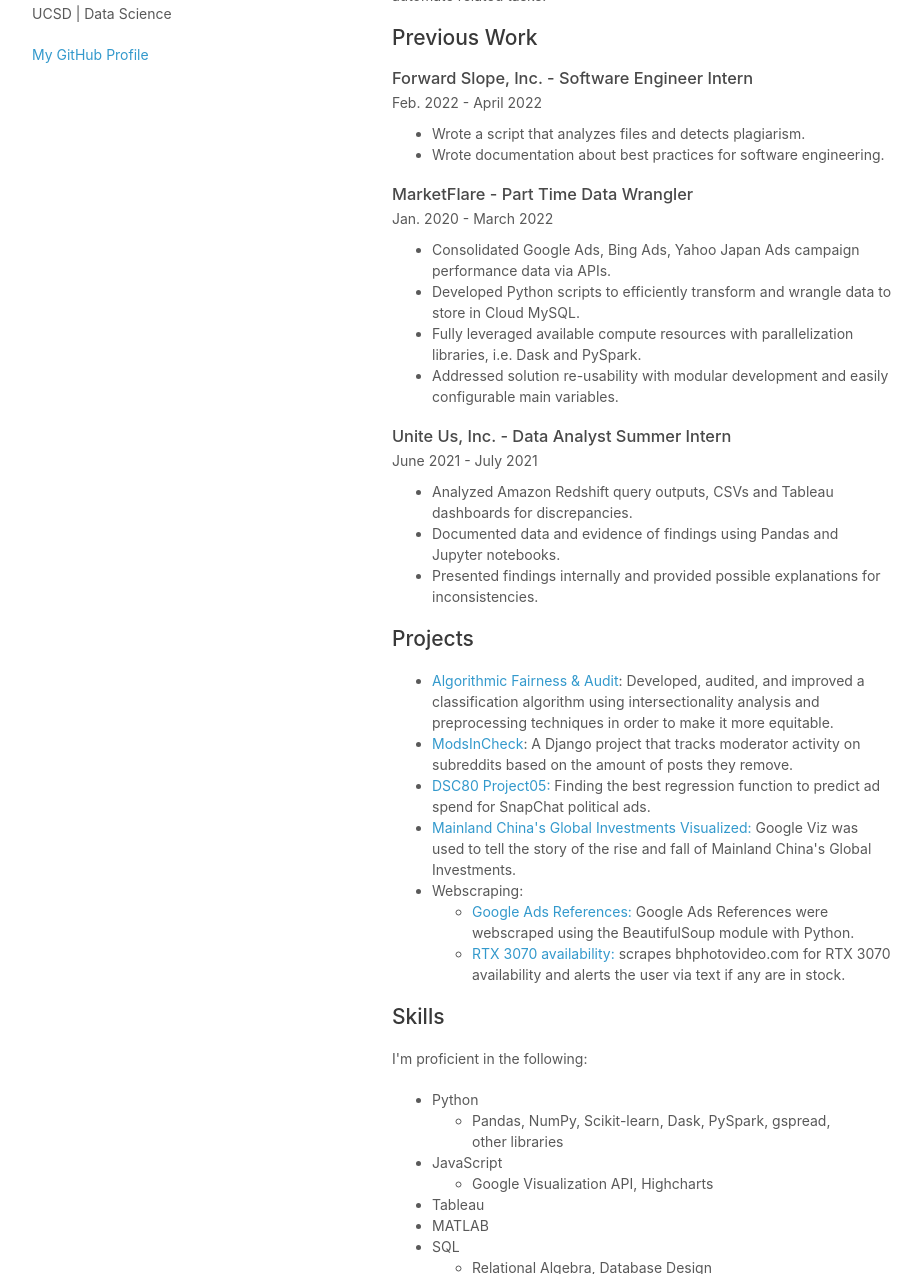
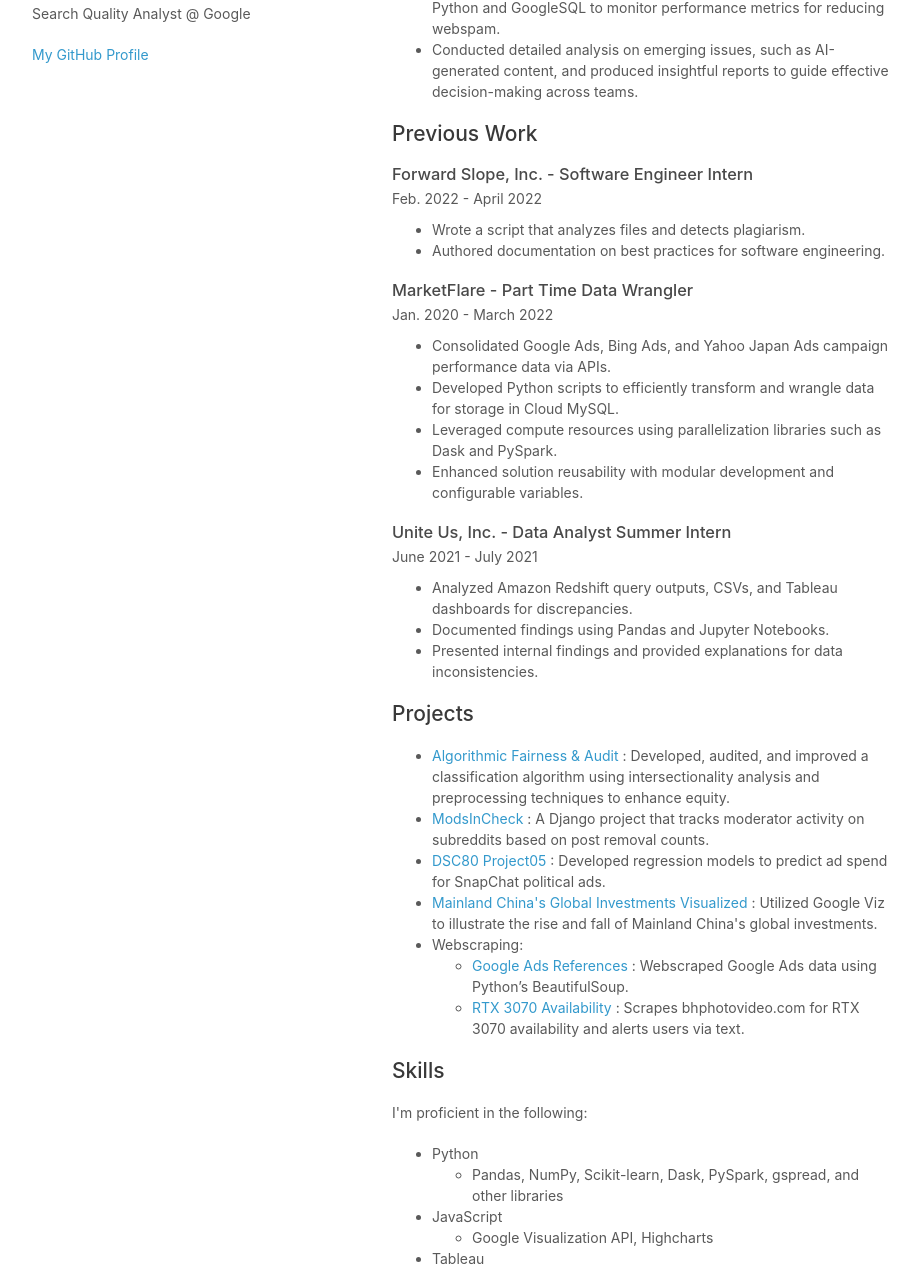
Before and after one commit to davamini/davamini.github.io, a plain HTML site: page index.html in a window 1280 px wide. Shown: the part 430-1704 px from the top of the page, without its empty margins (178-1100 px from the left). Drawn offline with Linux system fonts and the light colour scheme.

Commit message:
updated text and refined html

```diff
--- a/index.html
+++ b/index.html
@@ -1,79 +1,133 @@
 <!doctype html>
-<html>
+<html lang="en">
   <head>
     <meta charset="utf-8">
-    <meta http-equiv="X-UA-Compatible" content="chrome=1">
+    <meta name="viewport" content="width=device-width, initial-scale=1.0">
     <title>Data Science Portfolio | David Aminifard</title>
     <link rel="canonical" href="https://davamini.com/" />
     <link rel="stylesheet" href="stylesheets/styles.css" />
     <link rel="stylesheet" href="stylesheets/pygment_trac.css" />
-    <meta name="viewport" content="width=device-width">
   </head>
   <body>
     <div class="wrapper">
       <header>
-        <img src="profile.jpg">
+        <img src="profile.jpg" alt="Profile photo of David Aminifard">
         <h1>David Aminifard</h1>
-        <p>UCSD | Data Science</p>
-        <a href="https://github.com/davamini" target="_blank" class="outbound_link">My GitHub Profile</a>
+        <p>Search Quality Analyst @ Google</p>
+        <a href="https://github.com/davamini" target="_blank" rel="noopener noreferrer" class="outbound_link">
+          My GitHub Profile
+        </a>
       </header>
 
+      <main>
         <section>
-
           <h2>About me</h2>
-
           <p>
-          I'm a recent graduate from the University of California San Diego and I'm interested in improving the quality, accessibility, and movement of information.
+            I'm a Search Quality Analyst at Google and a recent graduate from the University of California San Diego with a passion for improving the quality, accessibility, and movement of information.
+          </p>
+          <p>
+            As an undergraduate Data Science student, I learned how to use various tools to deeply understand data and visualize it clearly. The curriculum included advanced data structures, integral Computer Science topics, Statistics, Linear Algebra, and Calculus.
           </p>
 
-        <p>
-          As an undergraduate Data Science student, I learned how to use various tools to deeply understand the meaning of data and to visualize it clearly. Along with advanced data structures and integral Computer Science topics, the curriculum included Statistics, Linear Algebra, and Calculus.
-        </p>
-
-        <h2>Data Federation, Analysis & Reporting</h2>
-        <p>
-          Current projects involve the use of Python, Pandas, MySQL, Google Sheets, and various API integrations to consolidate data from Google Ads, Bing Ads, and Yahoo Japan. The goal of these projects is to enhance current multi-channel digital marketing performance reporting and to fully automate related tasks.
-        </p>
+          <h2>Current Work</h2>
+          <article>
+            <h3>Google - Search Quality Analyst</h3>
+            <div class="date_text">June 2022 - Present</div>
+            <ul>
+              <li>
+                Analyzed and prevented manipulation of ranking signals.
+              </li>
+              <li>
+                Developed comprehensive dashboards and visualizations using Python and GoogleSQL to monitor performance metrics for reducing webspam.
+              </li>
+              <li>
+                Conducted detailed analysis on emerging issues, such as AI-generated content, and produced insightful reports to guide effective decision-making across teams.
+              </li>
+            </ul>
+          </article>
 
           <h2>Previous Work</h2>
-
+          <article>
             <h3>Forward Slope, Inc. - Software Engineer Intern</h3>
             <div class="date_text">Feb. 2022 - April 2022</div>
             <ul>
-            <li><a>Wrote a script that analyzes files and detects plagiarism.</a></li>
-            <li><a>Wrote documentation about best practices for software engineering.</a></li>
+              <li>
+                Wrote a script that analyzes files and detects plagiarism.
+              </li>
+              <li>
+                Authored documentation on best practices for software engineering.
+              </li>
             </ul>
+          </article>
+          <article>
             <h3>MarketFlare - Part Time Data Wrangler</h3>
             <div class="date_text">Jan. 2020 - March 2022</div>
             <ul>
-            <li><a>Consolidated Google Ads, Bing Ads, Yahoo Japan Ads campaign performance data via APIs.</a></li>
-            <li><a>Developed Python scripts to efficiently transform and wrangle data to store in Cloud MySQL.</a></li>
-            <li><a>Fully leveraged available compute resources with parallelization libraries, i.e. Dask and PySpark.</a></li>
-            <li><a>Addressed solution re-usability with modular development and easily configurable main variables.</a></li>
+              <li>
+                Consolidated Google Ads, Bing Ads, and Yahoo Japan Ads campaign performance data via APIs.
+              </li>
+              <li>
+                Developed Python scripts to efficiently transform and wrangle data for storage in Cloud MySQL.
+              </li>
+              <li>
+                Leveraged compute resources using parallelization libraries such as Dask and PySpark.
+              </li>
+              <li>
+                Enhanced solution reusability with modular development and configurable variables.
+              </li>
             </ul>
-
+          </article>
+          <article>
             <h3>Unite Us, Inc. - Data Analyst Summer Intern</h3>
             <div class="date_text">June 2021 - July 2021</div>
             <ul>
-          <li><a>Analyzed Amazon Redshift query outputs, CSVs and Tableau dashboards for discrepancies.</a></li>
-          <li><a>Documented data and evidence of findings using Pandas and Jupyter notebooks.</a></li>
-          <li><a>Presented findings internally and provided possible explanations for inconsistencies.</a></li>
+              <li>
+                Analyzed Amazon Redshift query outputs, CSVs, and Tableau dashboards for discrepancies.
+              </li>
+              <li>
+                Documented findings using Pandas and Jupyter Notebooks.
+              </li>
+              <li>
+                Presented internal findings and provided explanations for data inconsistencies.
+              </li>
             </ul>
+          </article>
 
           <h2>Projects</h2>
-
           <ul>
-          <li><a href="https://github.com/davamini/algo_fairness/blob/main/algo_audit.ipynb" target="_blank" class="outbound_link" >Algorithmic Fairness & Audit</a>:  Developed, audited, and improved a classification algorithm using intersectionality analysis and preprocessing techniques in order to make it more equitable.</li>
-          <li><a href="https://github.com/davamini/modsincheck_public" target="_blank" class="outbound_link">ModsInCheck</a>:  A Django project that tracks moderator activity on subreddits based on the amount of posts they remove.</li>
-          <li><a href="https://github.com/davamini/dsc80_project05/blob/master/ads.ipynb" target="_blank" class="outbound_link">DSC80 Project05:</a> Finding the best regression function to predict ad spend for SnapChat political ads.</li>
-          <li><a href="https://davamini.com/china_global_investments.github.io/" target="_blank" class="outbound_link">Mainland China's Global Investments Visualized:</a> Google Viz was used to tell the story of
-          the rise and fall of Mainland China's Global Investments.</li>
-          <li>Webscraping:
-            <ul style = "margin-bottom:0;">
-              <li><a href="https://github.com/davamini/GoogleAds" target="_blank" class="outbound_link">Google Ads References:</a> Google Ads References were webscraped using the BeautifulSoup module with Python.</li>
-            </ul>
-            <ul style = "margin-bottom:0;">
-              <li><a href="https://github.com/davamini/rtx_3070_bhphoto" target="_blank" class="outbound_link">RTX 3070 availability:</a> scrapes bhphotovideo.com for RTX 3070 availability and alerts the user via text if any are in stock.</li>
+            <li>
+              <a href="https://github.com/davamini/algo_fairness/blob/main/algo_audit.ipynb" target="_blank" rel="noopener noreferrer" class="outbound_link">
+                Algorithmic Fairness & Audit
+              </a>: Developed, audited, and improved a classification algorithm using intersectionality analysis and preprocessing techniques to enhance equity.
+            </li>
+            <li>
+              <a href="https://github.com/davamini/modsincheck_public" target="_blank" rel="noopener noreferrer" class="outbound_link">
+                ModsInCheck
+              </a>: A Django project that tracks moderator activity on subreddits based on post removal counts.
+            </li>
+            <li>
+              <a href="https://github.com/davamini/dsc80_project05/blob/master/ads.ipynb" target="_blank" rel="noopener noreferrer" class="outbound_link">
+                DSC80 Project05
+              </a>: Developed regression models to predict ad spend for SnapChat political ads.
+            </li>
+            <li>
+              <a href="https://davamini.com/china_global_investments.github.io/" target="_blank" rel="noopener noreferrer" class="outbound_link">
+                Mainland China's Global Investments Visualized
+              </a>: Utilized Google Viz to illustrate the rise and fall of Mainland China's global investments.
+            </li>
+            <li>
+              Webscraping:
+              <ul style="margin-bottom:0;">
+                <li>
+                  <a href="https://github.com/davamini/GoogleAds" target="_blank" rel="noopener noreferrer" class="outbound_link">
+                    Google Ads References
+                  </a>: Webscraped Google Ads data using Python’s BeautifulSoup.
+                </li>
+                <li>
+                  <a href="https://github.com/davamini/rtx_3070_bhphoto" target="_blank" rel="noopener noreferrer" class="outbound_link">
+                    RTX 3070 Availability
+                  </a>: Scrapes bhphotovideo.com for RTX 3070 availability and alerts users via text.
+                </li>
               </ul>
             </li>
           </ul>
@@ -81,38 +135,53 @@
           <h2>Skills</h2>
           <p>I'm proficient in the following:</p>
           <ul>
-          <li>Python
-            <ul style = "margin-bottom:0;">
-              <li>Pandas, NumPy, Scikit-learn, Dask, PySpark, gspread, <br>other libraries</li>
+            <li>
+              Python
+              <ul style="margin-bottom:0;">
+                <li>Pandas, NumPy, Scikit-learn, Dask, PySpark, gspread, and other libraries</li>
               </ul>
             </li>
-          <li>JavaScript
-            <ul style = "margin-bottom:0;">
+            <li>
+              JavaScript
+              <ul style="margin-bottom:0;">
                 <li>Google Visualization API, Highcharts</li>
               </ul>
             </li>
             <li>Tableau</li>
             <li>MATLAB</li>
-          <li>SQL</li>
-          <ul style = "margin-bottom:0;">
+            <li>
+              SQL
+              <ul style="margin-bottom:0;">
                 <li>Relational Algebra, Database Design</li>
               </ul>
-          <li>AWS</li>
-          <ul style = "margin-bottom:0;">
+            </li>
+            <li>
+              AWS
+              <ul style="margin-bottom:0;">
                 <li>EC2, EMR, S3</li>
               </ul>
+            </li>
             <li>Java</li>
             <li>RStudio</li>
             <li>HTML/CSS</li>
             <li>Microsoft Azure</li>
-          <li>OAuth 2.0 and APIs for Google Ads, Bing Ads, <br>Yahoo Japan Search Ads</li>
+            <li>
+              OAuth 2.0 and APIs for Google Ads, Bing Ads, and Yahoo Japan Search Ads
+            </li>
           </ul>
 
           <h2>Contact</h2>
+          <p>
+            You can find me on
+            <a href="https://x.com/daminifa" target="_blank" rel="noopener noreferrer" class="outbound_link">Twitter</a>
+            and
+            <a href="https://www.linkedin.com/in/davamini/" target="_blank" rel="noopener noreferrer" class="outbound_link">LinkedIn</a>.
+          </p>
+        </section>
+      </main>
 
-        <p>You can find me on <a href="https://x.com/daminifa" target="_blank" class="outbound_link">Twitter</a> and <a href="https://www.linkedin.com/in/davamini/" target="_blank" class="outbound_link">Linkedin</a>.<br>
-      </section>
       <footer>
+        <!-- Footer content can be added here -->
       </footer>
     </div>
     <script src="javascripts/scale.fix.js"></script>
```
Lines whose indentation alone changed are shown as unchanged.
